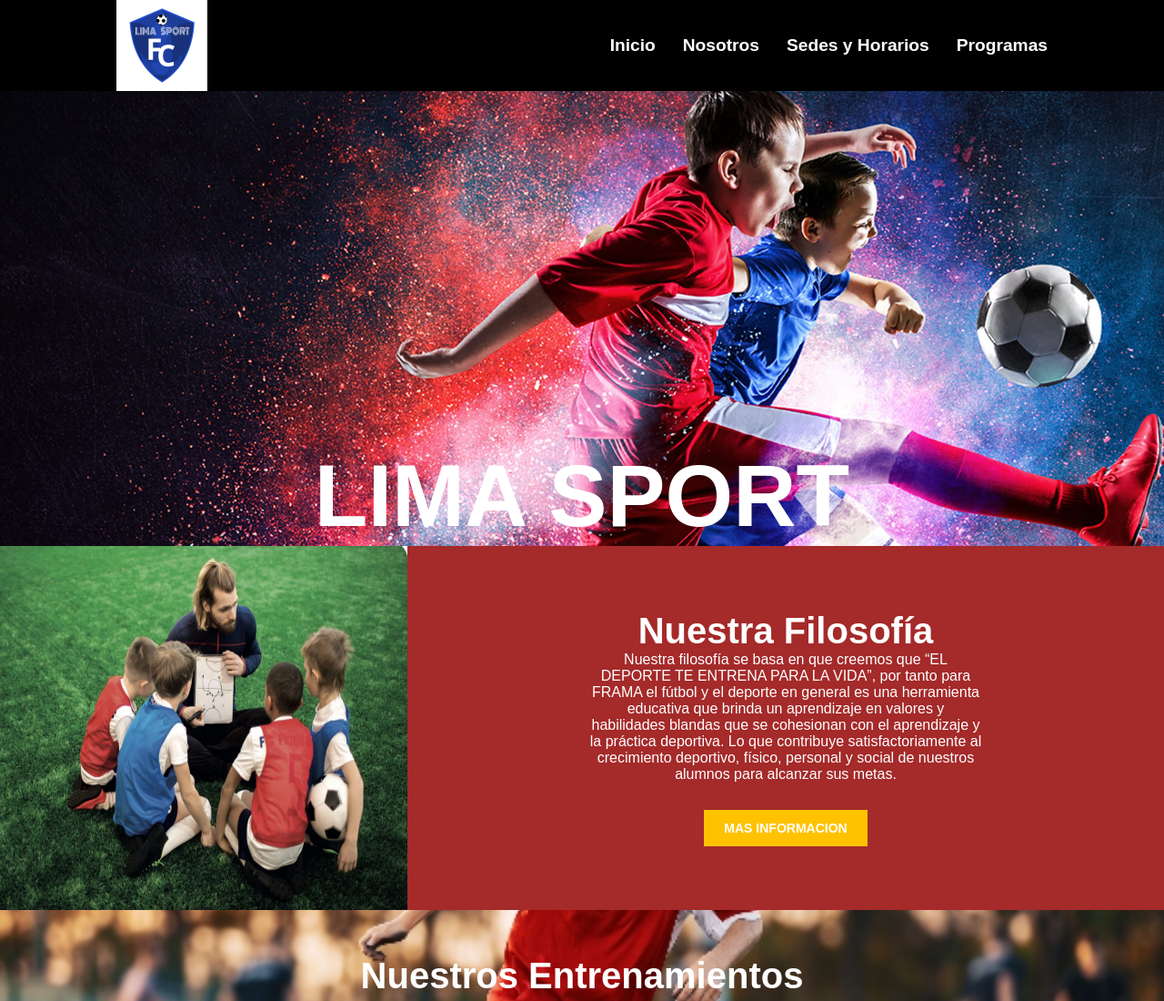
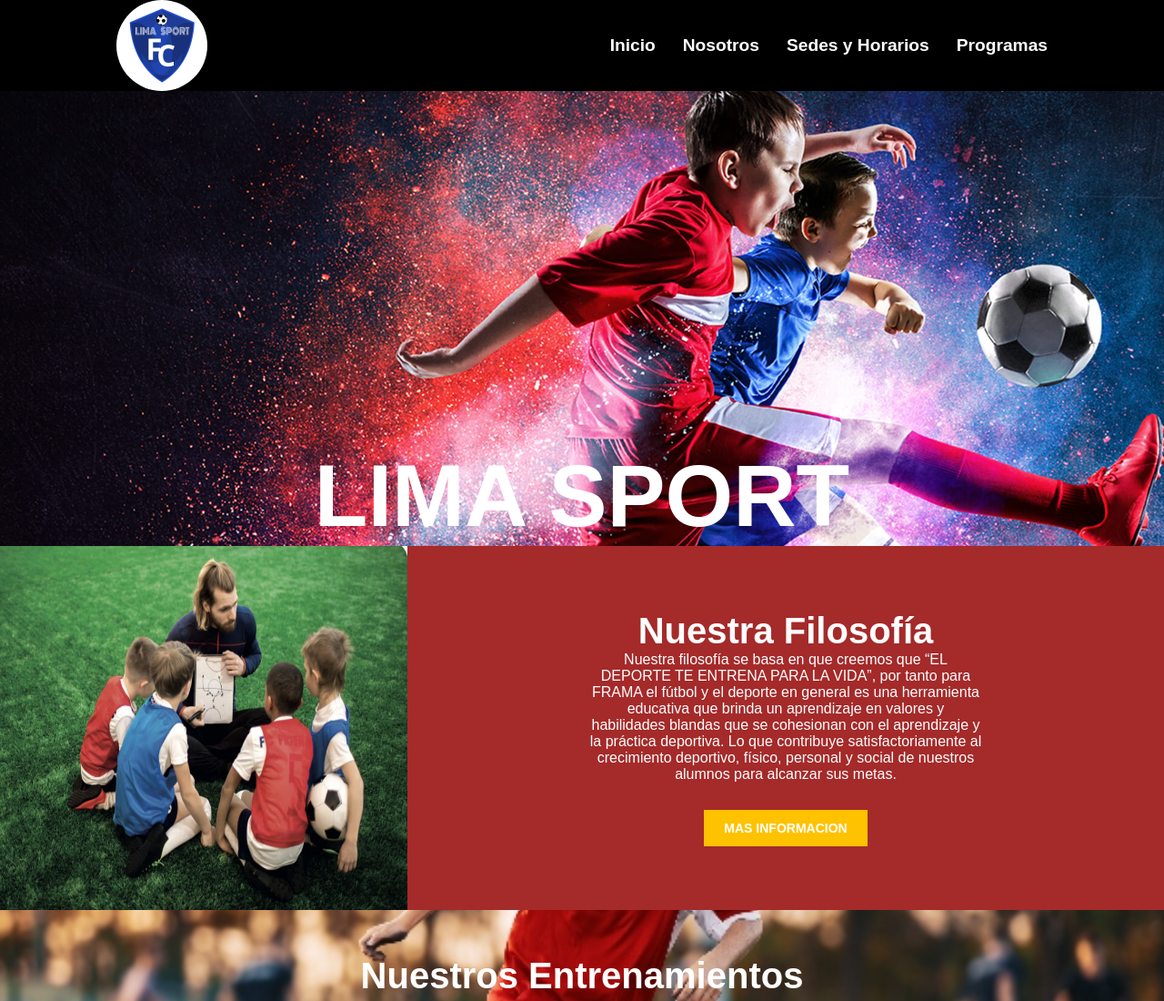
Before and after one commit to aronRosemberg/lima-sport, a plain HTML site: page index.html in a window 1280 px wide. Shown: the top 1100 px of the page at 91% size. Drawn offline with Linux system fonts and the light colour scheme; files whose address does not match are found by name.

Commit message:
bordeo de logo

```diff
--- a/style.css
+++ b/style.css
@@ -56,12 +56,17 @@
 .logo-container{
     height: 100px;
 
+
+
+
 }
 
 .logo-container img{
-
+    border-radius: 100%;
+    padding: 0;
     width: 100%;
     height: 100%;
+
 }
 
 .navbar-list{
```
